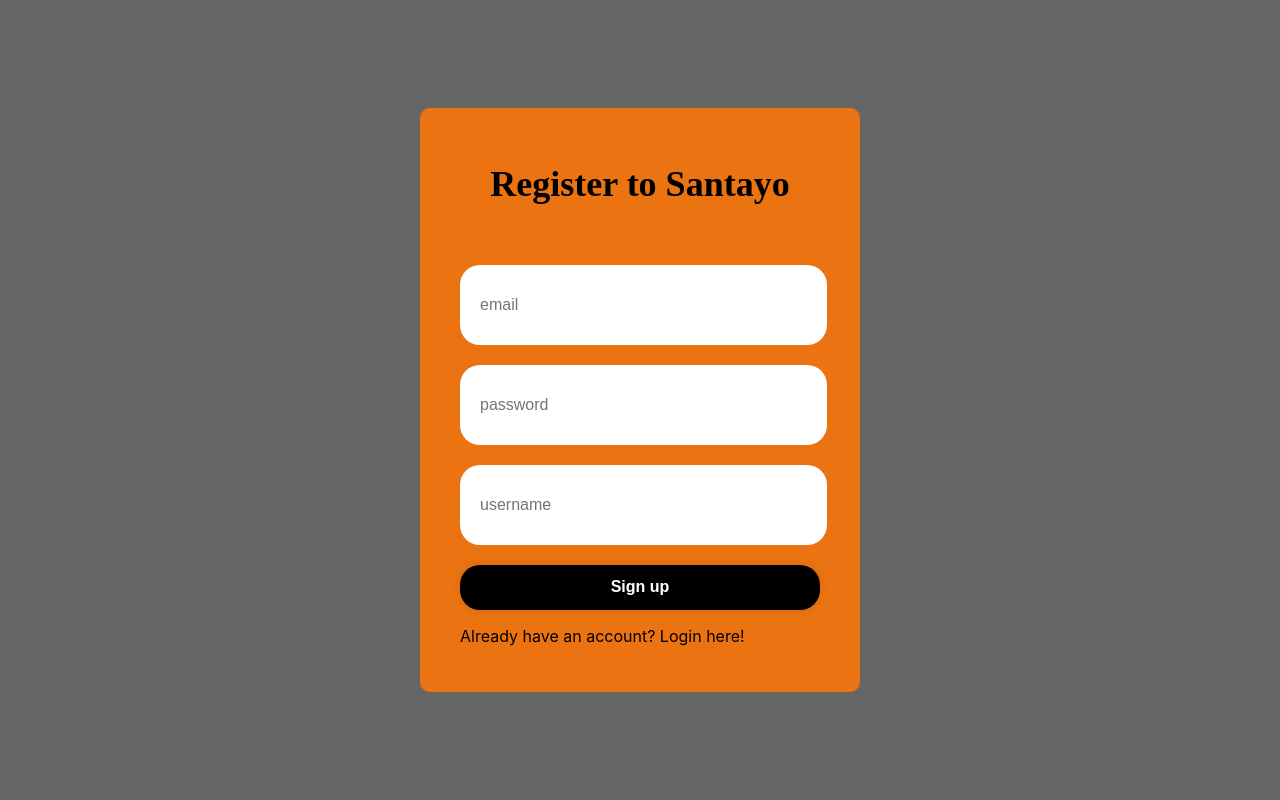
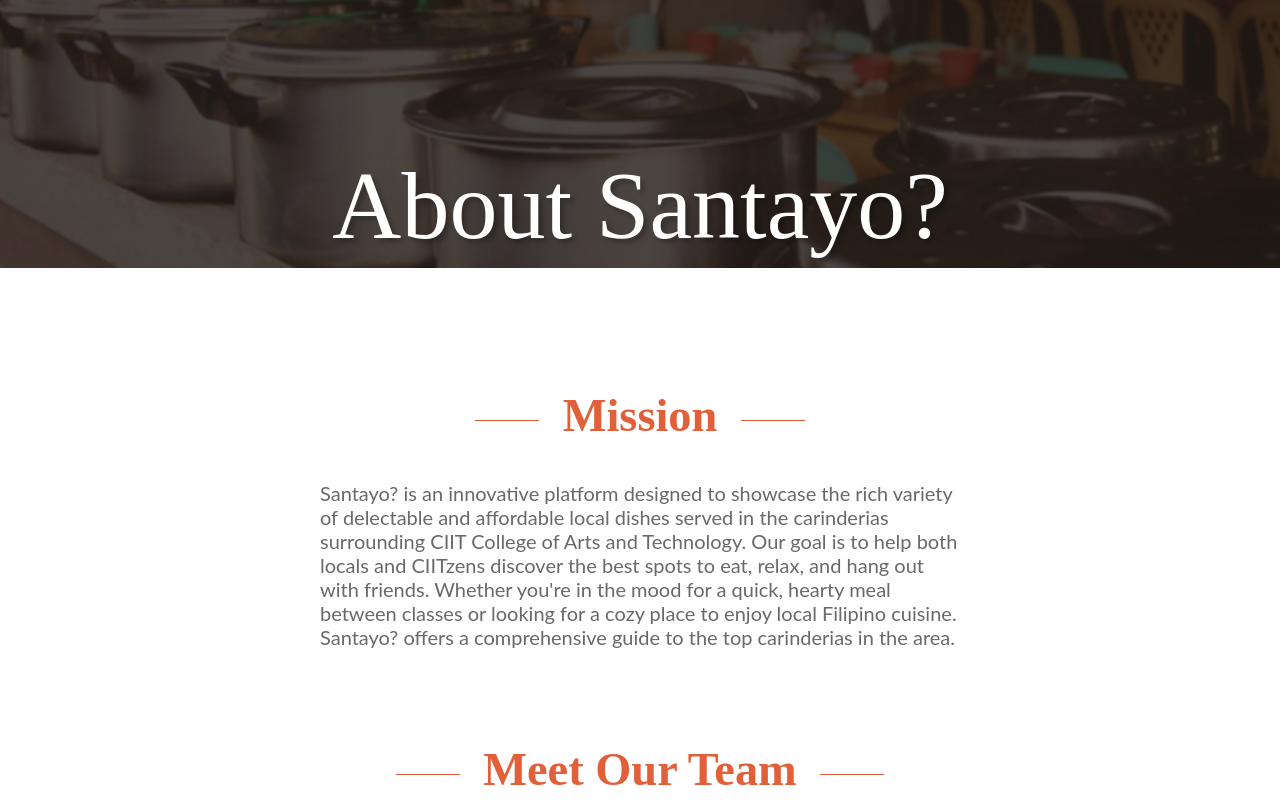
Before and after one commit to dyorgie/CSElectiveFinals, a React (Create React App) app in the folder finals/: page / in a window 1280 px wide. Shown: the top 800 px of the page. Built offline with nearby package versions, Linux system fonts and the light colour scheme.

Commit message:
added initial routes

```diff
--- a/finals/package.json
+++ b/finals/package.json
@@ -9,7 +9,7 @@
     "firebase": "^11.0.2",
     "react": "^18.3.1",
     "react-dom": "^18.3.1",
-    "react-scripts": "5.0.1",
+    "react-scripts": "^5.0.1",
     "web-vitals": "^2.1.4"
   },
   "scripts": {
--- a/finals/src/App.js
+++ b/finals/src/App.js
@@ -1,12 +1,12 @@
 import "./App.css";
 import Login from "./pages/Login";
 import Register from "./pages/Register";
-
+import About from "./pages/About";
 
 function App() {
   return (
     <>
-      <Register></Register>
+      <About></About>
     </>
   );
 }
```
Also changed, not shown: finals/src/navigation/NavRoutes.js (added, +18 -0 lines), finals/src/navigation/Navbar.js (added), 1 other file (tests, documents, lock files or other folders).
